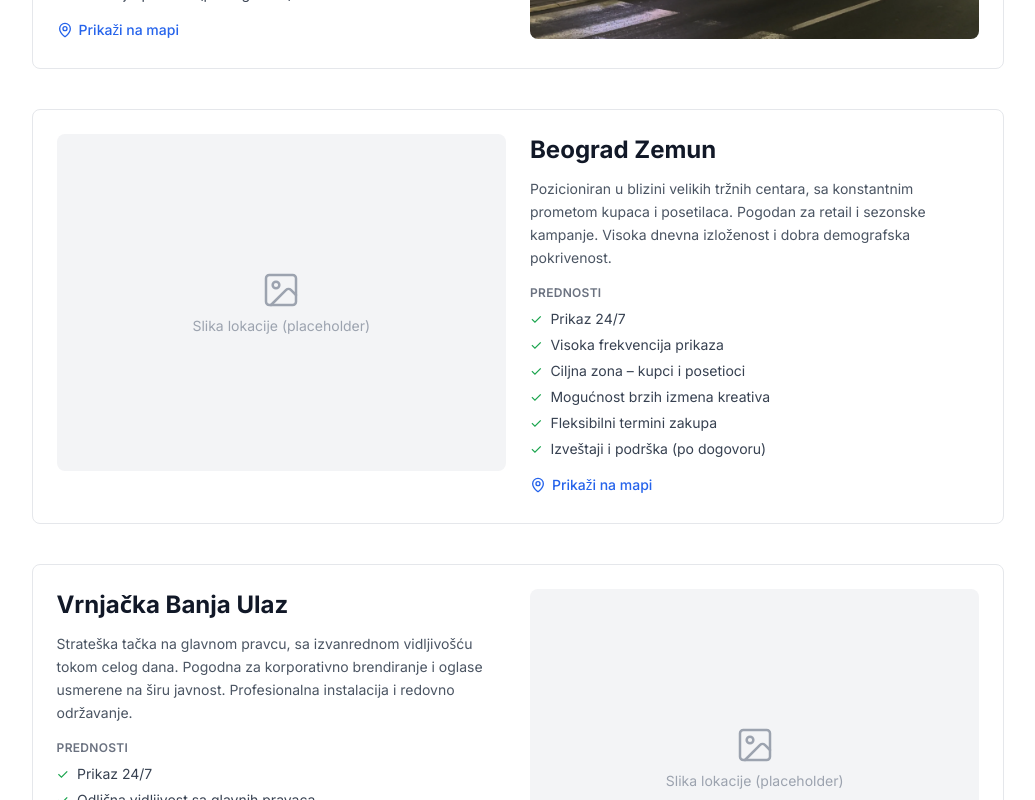
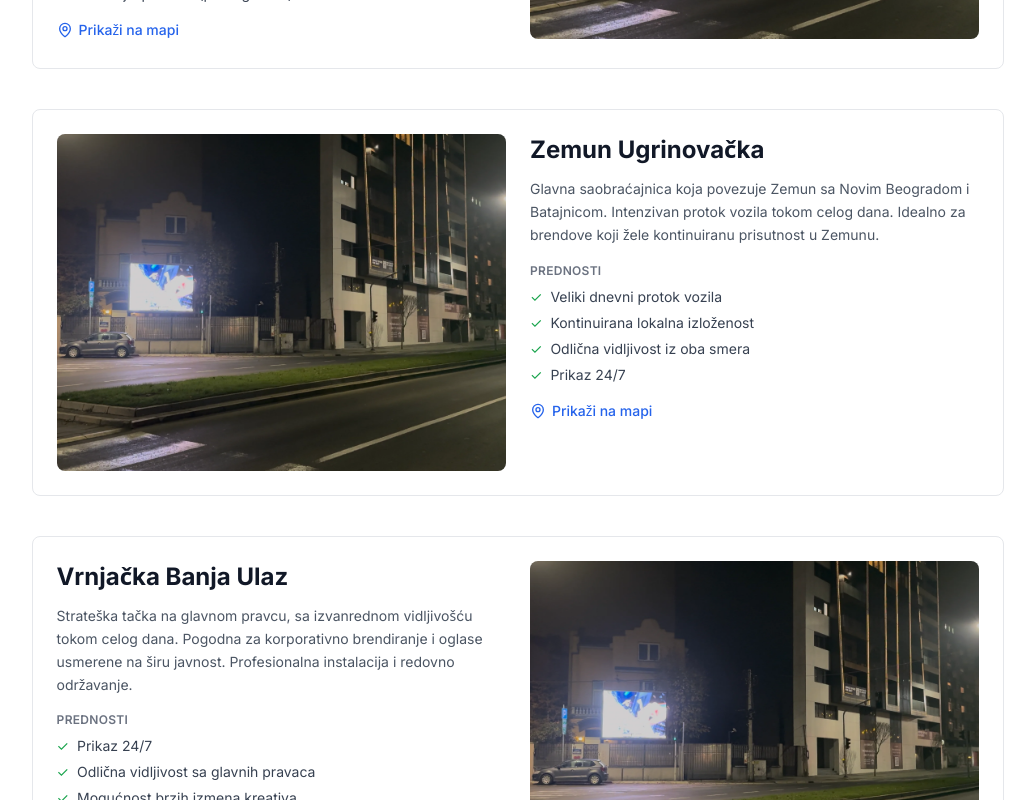
Before and after one commit to andrejmilovanovic267-blip/ledbilbordibg, a Next.js app: page /lokacije in a window 1280 px wide. Shown: the part 620-1420 px from the top of the page, without its empty margins (122-1157 px from the left). Built offline with nearby package versions, Linux system fonts and the light colour scheme.

Commit message:
Initial commit

```diff
--- a/src/app/kontakt/page.tsx
+++ b/src/app/kontakt/page.tsx
@@ -105,7 +105,7 @@ export default function KontaktPage() {
               </li>
             </ul>
             <p className="mt-auto text-sm text-gray-500 pt-2 border-t border-gray-100">
-              Što više detalja pošaljete, brže dobijate preciznu ponudu.
+              Što više detalja pošaljete, biće nam lakše da sastavimo ponudu.
             </p>
           </div>
         </div>
--- a/src/app/lokacije/[slug]/page.tsx
+++ b/src/app/lokacije/[slug]/page.tsx
@@ -128,6 +128,14 @@ export default async function LocationDetailPage({ params }: PageProps) {
                         <dt className="text-gray-500">Prikaz</dt>
                         <dd className="font-medium text-gray-900">24/7</dd>
                       </div>
+                      <div>
+                        <dt className="text-gray-500">Interval prikaza</dt>
+                        <dd className="font-medium text-gray-900">64 sekunde</dd>
+                      </div>
+                      <div>
+                        <dt className="text-gray-500">Trajanje reklame</dt>
+                        <dd className="font-medium text-gray-900">8 sekundi</dd>
+                      </div>
                       {location.vidljivost && (
                         <div>
                           <dt className="text-gray-500">Vidljivost</dt>
@@ -146,22 +154,12 @@ export default async function LocationDetailPage({ params }: PageProps) {
 
             <div className="max-w-5xl mx-auto px-6 sm:px-6 lg:px-8 mt-10 pt-10">
               <div className="flex flex-wrap justify-center items-center gap-6 md:gap-8">
-                <div className="flex items-center gap-2 text-gray-700 text-sm">
-                  <Check className="w-4 h-4 text-green-600 shrink-0" />
-                  <span>Veliki dnevni protok vozila</span>
-                </div>
-                <div className="flex items-center gap-2 text-gray-700 text-sm">
-                  <Check className="w-4 h-4 text-green-600 shrink-0" />
-                  <span>Intenzivan pešački saobraćaj</span>
-                </div>
-                <div className="flex items-center gap-2 text-gray-700 text-sm">
-                  <Check className="w-4 h-4 text-green-600 shrink-0" />
-                  <span>Odlična vidljivost iz više pravaca</span>
-                </div>
-                <div className="flex items-center gap-2 text-gray-700 text-sm">
-                  <Check className="w-4 h-4 text-green-600 shrink-0" />
-                  <span>Prikaz 24/7</span>
-                </div>
+                {location.benefits.map((benefit, i) => (
+                  <div key={i} className="flex items-center gap-2 text-gray-700 text-sm">
+                    <Check className="w-4 h-4 text-green-600 shrink-0" />
+                    <span>{benefit}</span>
+                  </div>
+                ))}
               </div>
             </div>
       </Section>
@@ -181,7 +179,7 @@ export default async function LocationDetailPage({ params }: PageProps) {
                   </div>
                   <div className="rounded-lg border border-gray-200 bg-gray-50 p-4">
                     <dt className="text-sm font-medium text-gray-500 mb-1">Rezolucija</dt>
-                    <dd className="text-gray-900">Visoka rezolucija (HD / 4K u zavisnosti od paketa)</dd>
+                    <dd className="text-gray-900">Visoka rezolucija (HD / 4K)</dd>
                   </div>
                   <div className="rounded-lg border border-gray-200 bg-gray-50 p-4">
                     <dt className="text-sm font-medium text-gray-500 mb-1">Format materijala</dt>
@@ -189,9 +187,13 @@ export default async function LocationDetailPage({ params }: PageProps) {
                   </div>
                   <div className="rounded-lg border border-gray-200 bg-gray-50 p-4">
                     <dt className="text-sm font-medium text-gray-500 mb-1">Trajanje prikaza</dt>
-                    <dd className="text-gray-900">U skladu sa izabranim paketom</dd>
+                    <dd className="text-gray-900">8 sekundi</dd>
                   </div>
-                  <div className="rounded-lg border border-gray-200 bg-gray-50 p-4 md:col-span-2">
+                  <div className="rounded-lg border border-gray-200 bg-gray-50 p-4">
+                    <dt className="text-sm font-medium text-gray-500 mb-1">Interval prikaza</dt>
+                    <dd className="text-gray-900">64 sekunde</dd>
+                  </div>
+                  <div className="rounded-lg border border-gray-200 bg-gray-50 p-4">
                     <dt className="text-sm font-medium text-gray-500 mb-1">Vidljivost</dt>
                     <dd className="text-gray-900">Optimizovana za dnevne i noćne uslove</dd>
                   </div>
--- a/src/app/lokacije/page.tsx
+++ b/src/app/lokacije/page.tsx
@@ -1,6 +1,5 @@
 'use client'
 
-import Link from 'next/link'
 import { useState } from 'react'
 import { Section } from '@/components/Section'
 import { SharedLeadFormSection } from '@/components/SharedLeadFormSection'
@@ -32,14 +31,17 @@ export default function LokacijePage() {
         </div>
 
         <div className="w-full lg:w-[80%] lg:mx-auto space-y-10 mb-16">
-          {locationsData.map((loc, index) => (
+          {locationsData.map((loc, index) => {
+            const firstImg = loc.images?.[0]
+            const imageSrc = firstImg?.startsWith('/') ? firstImg : firstImg === 'hero' ? '/hero.webp' : undefined
+            return (
               <LocationSection
                 key={loc.id}
                 imageSide={index % 2 === 0 ? 'right' : 'left'}
                 title={loc.name}
                 description={loc.description}
                 slug={loc.slug}
-              imageSrc={loc.id === 'beograd-lokacija-1' ? '/hero.webp' : undefined}
+                imageSrc={imageSrc}
                 imageAlt={loc.id === 'beograd-lokacija-1' ? 'LED bilbord Južni bulevar Beograd' : undefined}
                 imagePriority={loc.id === 'beograd-lokacija-1'}
                 prednosti={loc.prednosti}
@@ -48,7 +50,8 @@ export default function LokacijePage() {
                 lng={loc.lng}
                 onShowOnMap={handleShowOnMap}
               />
-          ))}
+            )
+          })}
         </div>
       </Section>
 
@@ -58,9 +61,6 @@ export default function LokacijePage() {
             <h2 className="text-3xl font-bold text-gray-900 mb-4">
               Mapa lokacija
             </h2>
-            <p className="text-lg text-gray-600 max-w-2xl mx-auto">
-              Pregled lokacija u Beogradu (uskoro sa oznakama).
-            </p>
           </div>
           <div className="flex flex-wrap gap-2 justify-center mb-4">
             <span className="inline-flex items-center rounded-full border border-gray-200 bg-white px-3 py-1 text-xs text-gray-600">
@@ -75,7 +75,7 @@ export default function LokacijePage() {
           </div>
           <MapSection
             locations={locationsData.filter(
-              (loc) => loc.name !== 'Vrnjačka Banja Ulaz' && loc.name !== 'Zlatibor Centar'
+              (loc) => loc.name !== 'Vrnjačka Banja Ulaz'
             )}
             selectedCoords={selectedCoords}
             selectedLocationId={selectedLocationId}
--- a/src/components/BelgradeMap.tsx
+++ b/src/components/BelgradeMap.tsx
@@ -86,10 +86,7 @@ export function BelgradeMap({ locations, selectedCoords, selectedLocationId }: B
           <Popup>
             <div className="text-sm">
               <p className="font-semibold text-gray-900">{loc.name}</p>
-              <p className="text-gray-600 mt-1">Demo lokacija (placeholder)</p>
-              <p className="text-gray-500 mt-1 text-xs">
-                Kliknite na karticu da centrirate mapu.
-              </p>
+              <p className="text-gray-600 mt-1">LED bilbord na frekventnoj gradskoj lokaciji.</p>
             </div>
           </Popup>
         </Marker>
--- a/src/components/SeoTextBlock.tsx
+++ b/src/components/SeoTextBlock.tsx
@@ -9,7 +9,7 @@ export function SeoTextBlock() {
         </h2>
         <div className="text-gray-600 text-sm leading-relaxed space-y-3">
           <p>
-            Cenovnik LED bilborda u Beogradu prilagođen je različitim potrebama kampanja. Zakup LED bilborda uključuje 24/7 emitovanje, slot od 10 sekundi i visoku rezoluciju prikaza. Digitalni bilbordi Beograd nude fleksibilne pakete, od minimalnog zakupa od 30 dana do premium opcije sa 2 lokacije.
+            Cenovnik LED bilborda u Beogradu prilagođen je različitim potrebama kampanja. Zakup LED bilborda uključuje 24/7 emitovanje, slot od 8 sekundi i visoku rezoluciju prikaza. Digitalni bilbordi Beograd nude fleksibilne pakete, od minimalnog zakupa od 30 dana do premium opcije sa 2 lokacije.
           </p>
           <p>
             Standardni i premium paketi prilagođeni su različitim ciljevima kampanje i uključuju profesionalni dizajn, mogućnost izmena tokom trajanja zakupa i potpuno transparentne uslove saradnje. Fleksibilne opcije omogućavaju lako prilagođavanje budžetu, trajanju i odabranoj LED lokaciji.
--- a/src/components/SharedLeadFormSection.tsx
+++ b/src/components/SharedLeadFormSection.tsx
@@ -34,7 +34,7 @@ export function SharedLeadFormSection({
 }: SharedLeadFormSectionProps) {
   const innerPaddingClass = variant === 'blog' ? 'pt-12 sm:pt-16' : ''
   return (
-    <Section id={id} className="bg-gray-50 pt-4">
+    <Section id={id} className="bg-gray-50 pt-16">
       <div className={`max-w-2xl mx-auto ${innerPaddingClass}`}>
         <LeadForm
           title={title}
--- a/src/content/faq.tsx
+++ b/src/content/faq.tsx
@@ -56,7 +56,7 @@ export const faqLandingItems: FaqItem[] = [
   },
   {
     q: 'Sa koliko firmi se deli bilbord?',
-    a: 'Bilbord se deli sa najviše 6 firmi. Svaka reklama se prikazuje u intervalu od 60 sekundi.',
+    a: 'Bilbord se deli sa najviše 8 firmi. Svaka reklama se prikazuje u intervalu od 64 sekunde.',
   },
   {
     q: 'Kako mogu da zatražim ponudu?',
@@ -93,7 +93,7 @@ export const faqPricingItems: FaqItem[] = [
   },
   {
     q: 'Sa koliko firmi se deli bilbord?',
-    a: 'Bilbord se deli sa najviše 6 firmi. Svaka reklama se prikazuje u intervalu od 60 sekundi.',
+    a: 'Bilbord se deli sa najviše 8 firmi. Svaka reklama se prikazuje u intervalu od 64 sekunde.',
   },
   {
     q: 'Da li je moguće menjati reklamu?',
@@ -109,7 +109,7 @@ export const faqPricingItems: FaqItem[] = [
   },
   {
     q: 'Koliko sekundi traje prikaz reklame?',
-    a: 'Slot prikaza je 10 sekundi. Reklame se rotiraju u okviru definisanog intervala prema izabranom paketu.',
+    a: 'Slot prikaza je 8 sekundi. Reklame se rotiraju u okviru definisanog intervala prema izabranom paketu.',
   },
   {
     q: 'Kada kampanja kreće?',
--- a/src/lib/locationsData.ts
+++ b/src/lib/locationsData.ts
@@ -76,45 +76,40 @@ export const locationsData: LocationItem[] = [
   {
     id: 'beograd-lokacija-2',
     slug: 'beograd-lokacija-2',
-    name: 'Beograd Zemun',
-    city: 'Beograd',
-    shortDescription: 'Pozicioniran u blizini velikih tržnih centara sa konstantnim prometom kupaca.',
+    name: 'Zemun Ugrinovačka',
+    city: 'Beograd - Zemun',
+    shortDescription: 'Glavna saobraćajnica koja povezuje Zemun sa Novim Beogradom i Batajnicom. Intenzivan protok vozila i snažna lokalna vidljivost.',
     description:
-      'Pozicioniran u blizini velikih tržnih centara, sa konstantnim prometom kupaca i posetilaca. Pogodan za retail i sezonske kampanje. Visoka dnevna izloženost i dobra demografska pokrivenost.',
+      'Glavna saobraćajnica koja povezuje Zemun sa Novim Beogradom i Batajnicom. Intenzivan protok vozila tokom celog dana. Idealno za brendove koji žele kontinuiranu prisutnost u Zemunu.',
     longDescription: [
-      'Beograd Lokacija 2 je postavljena u blizini velikih tržnih centara, sa konstantnim prometom kupaca i posetilaca tokom celog dana. Ovaj segment je posebno pogodan za retail oglašavanje, akcije i sezonske kampanje.',
-      'Visoka dnevna izloženost i dobra demografska pokrivenost čine ovu lokaciju idealnom za brendove koji ciljaju kupce u tranzitu. Reklame se smenjuju na svakih 20 sekundi. Dostupna je izrada dizajna i tehnička podrška.',
+      'Zemun Ugrinovačka - lokacija se nalazi na jednoj od glavnih saobraćajnica koja povezuje Zemun sa Novim Beogradom i Batajnicom. Karakteriše je intenzivan protok vozila tokom celog dana, uz kombinaciju stambenog i poslovnog okruženja.',
+      'Pozicija omogućava snažnu lokalnu vidljivost i čest kontakt sa istom publikom, što je idealno za brendove koji žele kontinuiranu prisutnost u Zemunu.',
+      'Reklame se smenjuju na svakih 8 sekundi. Dostupna je izrada dizajna i tehnička podrška.',
     ],
     lat: 44.849972,
     lng: 20.381306,
     prednosti: [
+      'Veliki dnevni protok vozila',
+      'Kontinuirana lokalna izloženost',
+      'Odlična vidljivost iz oba smera',
       'Prikaz 24/7',
-      'Visoka frekvencija prikaza',
-      'Ciljna zona – kupci i posetioci',
-      'Mogućnost brzih izmena kreativa',
-      'Fleksibilni termini zakupa',
-      'Izveštaji i podrška (po dogovoru)',
     ],
     highlights: [
-      'Blizina tržnih centara',
-      'Kupci i posetioci',
+      'Ugrinovačka, glavna saobraćajnica',
+      'Vozači, lokalno stanovništvo',
       '24/7 prikaz',
       'Visoka rezolucija',
       'Izrada dizajna uključena',
     ],
     benefits: [
+      'Veliki dnevni protok vozila',
+      'Kontinuirana lokalna izloženost',
+      'Odlična vidljivost iz oba smera',
       'Prikaz 24/7',
-      'Visoka frekvencija prikaza',
-      'Ciljna zona – kupci i posetioci',
-      'Mogućnost brzih izmena kreativa',
-      'Fleksibilni termini zakupa',
-      'Izveštaji i podrška (po dogovoru)',
-      'Izrada dizajna uključena',
-      'Odličan za retail kampanje',
     ],
-    addressArea: 'Autokomanda, poslovna i trgovinska zona',
-    audience: 'Kupci, posetioci tržnih centara, pešaci',
-    recommendedFor: ['Retail', 'Akcije', 'Sezonske kampanje', 'Brendiranje'],
+    addressArea: 'Ugrinovačka, glavna saobraćajnica',
+    audience: 'Vozači, lokalno stanovništvo, poslovni subjekti',
+    recommendedFor: ['Retail', 'Brendiranje', 'Lokalni biznisi'],
     intervalSec: 20,
     images: ['hero', 'galerija-1', 'galerija-2'],
   },
@@ -122,16 +117,17 @@ export const locationsData: LocationItem[] = [
     id: 'beograd-lokacija-3',
     slug: 'beograd-lokacija-3',
     name: 'Vrnjačka Banja Ulaz',
-    city: 'Beograd',
+    city: 'Vrnjačka Banja',
     shortDescription: 'Strateška tačka na glavnom pravcu sa izvanrednom vidljivošću.',
     description:
       'Strateška tačka na glavnom pravcu, sa izvanrednom vidljivošću tokom celog dana. Pogodna za korporativno brendiranje i oglase usmerene na širu javnost. Profesionalna instalacija i redovno održavanje.',
     longDescription: [
-      'Beograd Lokacija 3 je strateška tačka na glavnom saobraćajnom pravcu, sa izvanrednom vidljivošću tokom celog dana. LED bilbord je profesionalno instaliran i redovno se održava. Pogodan je za korporativno brendiranje i oglase usmerene na širu javnost.',
-      'Visoka izloženost i kvalitetan prikaz čine ovu lokaciju izborom za brendove koji žele snažan vizuelni utisak. Reklame se smenjuju na svakih 20 sekundi. Dostupna je izrada dizajna i podrška tokom zakupa.',
+      'Vrnjačka Banja Ulaz predstavlja frekventnu lokaciju na kružnom toku, na glavnom skretanju sa puta Trstenik – Kraljevo ka Vrnjačkoj Banji. Ovaj LED bilbord nalazi se na strateškoj tački kroz koju prolazi svako ko dolazi u Vrnjačku Banju.',
+      'Jasno vidljiv sa samog kružnog toka, bilbord privlači pažnju vozača i putnika i nemoguće ga je zaobići prilikom ulaska u grad, što ga čini idealnim za brendove koji žele snažnu i neizbežnu vidljivost.',
+      'Zahvaljujući konstantnom protoku vozila tokom cele godine, naročito u turističkoj sezoni, lokacija obezbeđuje kontinuiranu izloženost i snažan vizuelni utisak.',
     ],
-    lat: 44.804,
-    lng: 20.4782,
+    lat: 43.6399167,
+    lng: 20.9203889,
     prednosti: [
       'Prikaz 24/7',
       'Odlična vidljivost sa glavnih pravaca',
@@ -157,8 +153,8 @@ export const locationsData: LocationItem[] = [
       'Izrada dizajna uključena',
       'Profesionalna instalacija',
     ],
-    addressArea: 'Tašmajdan, centralna saobraćajnica',
-    audience: 'Vozači, pešaci, korisnici javnog prevoza',
+    addressArea: 'Kružni tok – ulaz u Vrnjačku Banju (pravac Trstenik – Kraljevo)',
+    audience: 'Vozači i putnici koji dolaze u Vrnjačku Banju',
     recommendedFor: ['Brendiranje', 'Korporativne kampanje', 'Događaji'],
     intervalSec: 20,
     images: ['hero', 'galerija-1', 'galerija-2'],
@@ -167,16 +163,17 @@ export const locationsData: LocationItem[] = [
     id: 'beograd-lokacija-4',
     slug: 'beograd-lokacija-4',
     name: 'Zlatibor Centar',
-    city: 'Beograd',
+    city: 'Zlatibor',
     shortDescription: 'Važna saobraćajna pozicija sa konstantnom izloženošću.',
     description:
       'Važna saobraćajna pozicija sa konstantnom izloženošću tokom radnog i vikend prometa. Odličan izbor za dugoročne kampanje i lansiranje proizvoda. Pružamo fleksibilne pakete i podršku tokom celog perioda zakupa.',
     longDescription: [
-      'Beograd Lokacija 4 nalazi se na važnoj saobraćajnoj poziciji sa konstantnom izloženošću tokom radnog i vikend prometa. Idealna je za dugoročne kampanje, lansiranje proizvoda i izgradnju prepoznatljivosti brenda.',
-      'Pružamo fleksibilne pakete i podršku tokom celog perioda zakupa. Reklame se prikazuju 24/7 i smenjuju na svakih 20 sekundi. Uključena je izrada dizajna i mogućnost izmena kreativa tokom kampanje.',
+      'Zlatibor Centar nalazi se u samom srcu Zlatibora, u zoni Kraljevog trga – glavne promenade i centralne tačke kretanja turista. Ova lokacija je jedna od najfrekventnijih u mestu, sa konstantnim protokom pešaka tokom celog dana.',
+      'Bilbord je postavljen tako da ostvaruje maksimalnu vidljivost u centru, gde se prirodno zadržava najveći broj posetilaca. Idealna je za brendove koji žele prisustvo u najatraktivnijoj zoni Zlatibora i snažan vizuelni utisak.',
+      'Zahvaljujući visokoj posećenosti tokom cele godine, a posebno u sezoni, lokacija obezbeđuje kontinuiranu izloženost i stabilan domet ka turistima i lokalnim posetiocima.',
     ],
-    lat: 44.8248,
-    lng: 20.4011,
+    lat: 43.72636,
+    lng: 19.69951,
     prednosti: [
       'Prikaz 24/7',
       'Visoka frekvencija prikaza',
@@ -202,10 +199,10 @@ export const locationsData: LocationItem[] = [
       'Izrada dizajna uključena',
       'Dugoročne kampanje',
     ],
-    addressArea: 'Novi Beograd, šira saobraćajna zona',
-    audience: 'Vozači, putnici, dnevni dolaznici',
+    addressArea: 'Centar Zlatibora – Kraljev trg (promenada / trg)',
+    audience: 'Turisti, pešaci i vozači u centru Zlatibora',
     recommendedFor: ['Brendiranje', 'Lansiranje proizvoda', 'Dugoročne kampanje'],
-    intervalSec: 20,
+    intervalSec: 64,
     images: ['hero', 'galerija-1', 'galerija-2'],
   },
 ]
--- a/src/lib/siteConfig.ts
+++ b/src/lib/siteConfig.ts
@@ -22,7 +22,7 @@ export const siteConfig = {
       badge: undefined as string | undefined,
       features: [
         { text: '1 lokacija', negative: false },
-        { text: 'Slot 10 sekundi', negative: false },
+        { text: 'Slot 8 sekundi', negative: false },
         { text: '24/7 prikaz', negative: false },
         { text: 'Visoka rezolucija', negative: false },
         { text: 'Dizajn nije uključen', negative: true },
@@ -36,7 +36,7 @@ export const siteConfig = {
       badge: '⭐ Najčešći izbor',
       features: [
         { text: '1 lokacija', negative: false },
-        { text: 'Slot 10 sekundi', negative: false },
+        { text: 'Slot 8 sekundi', negative: false },
         { text: '24/7 prikaz', negative: false },
         { text: 'Visoka rezolucija', negative: false },
         { text: '1 profesionalni dizajn mesečno', negative: false, emphasize: true },
@@ -50,7 +50,7 @@ export const siteConfig = {
       badge: undefined as string | undefined,
       features: [
         { text: '2 lokacije', negative: false, emphasize: true },
-        { text: 'Slot 10 sekundi', negative: false },
+        { text: 'Slot 8 sekundi', negative: false },
         { text: '24/7 prikaz', negative: false },
         { text: 'Visoka rezolucija', negative: false },
         { text: '1 profesionalni dizajn mesečno', negative: false, emphasize: true },
```
Also changed, not shown: src/components/LeadForm.tsx (+20 -4 lines), src/components/LocationSection.tsx (+3 -4 lines), src/lib/validation.ts (+12 -3 lines). Lines whose indentation alone changed are shown as unchanged.
